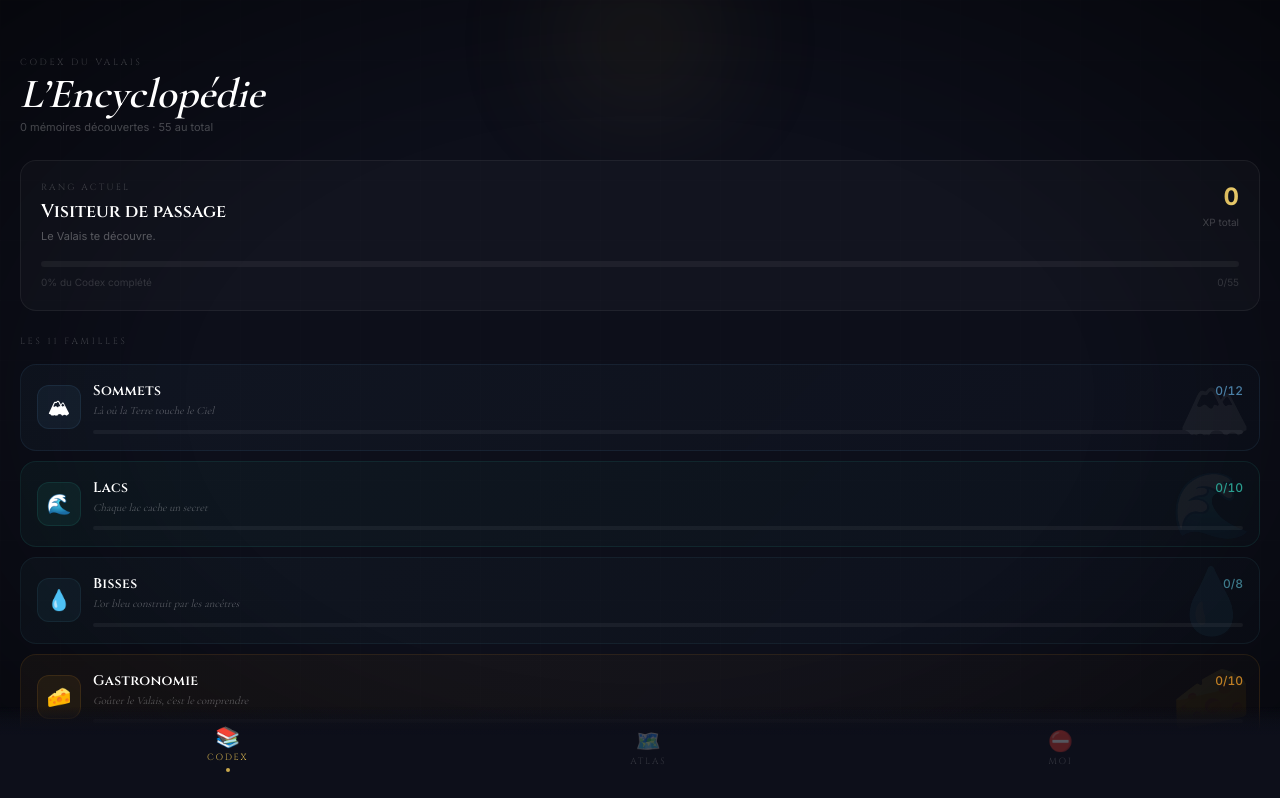
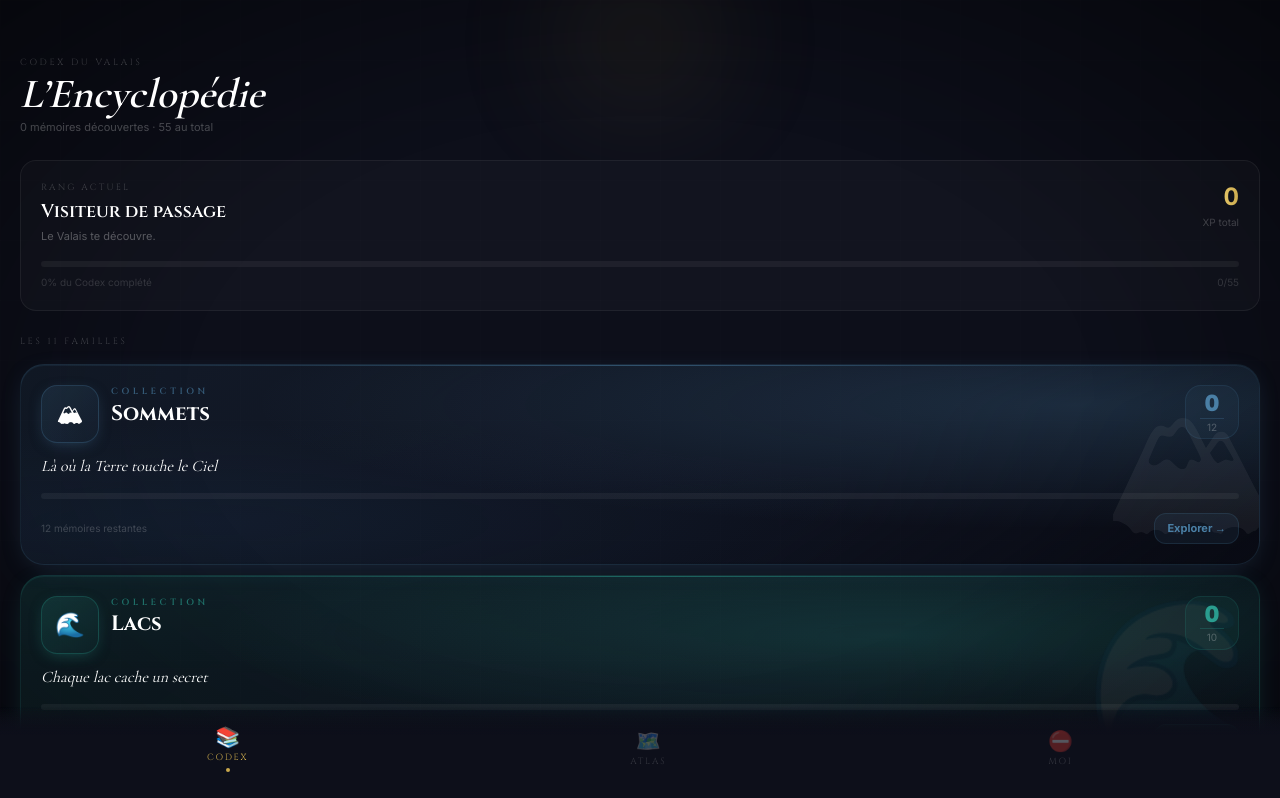
Before and after one commit to passemuraile/VALAIA, a Next.js app: page /codex in a window 1280 px wide. Shown: the top 798 px of the page. Built offline with nearby package versions, Linux system fonts and the light colour scheme.

Commit message:
feat: premium family cards — large format, glow, textures, Explorer CTA

```diff
--- a/src/components/codex/FamilyCard.tsx
+++ b/src/components/codex/FamilyCard.tsx
@@ -7,68 +7,153 @@ interface Props {
   discovered: number
 }
 
+const FAMILY_OVERLAY: Record<string, string> = {
+  sommets:     'radial-gradient(ellipse at 85% 20%, #4A7FA540 0%, transparent 55%), radial-gradient(ellipse at 15% 80%, #1A3A5C28 0%, transparent 45%)',
+  lacs:        'radial-gradient(ellipse at 70% 30%, #2A9D8F35 0%, transparent 55%), linear-gradient(180deg, #0D4A4418 0%, transparent 50%)',
+  bisses:      'radial-gradient(ellipse at 65% 35%, #3D7A8A32 0%, transparent 55%)',
+  gastronomie: 'radial-gradient(ellipse at 75% 25%, #C17F2432 0%, transparent 55%)',
+  traditions:  'radial-gradient(ellipse at 80% 20%, #8B2FC932 0%, transparent 55%), radial-gradient(ellipse at 20% 80%, #3A0D5C20 0%, transparent 45%)',
+  villages:    'radial-gradient(ellipse at 70% 40%, #8D6E4A28 0%, transparent 55%)',
+  vins:        'radial-gradient(ellipse at 80% 25%, #7B2D4232 0%, transparent 55%)',
+  patrimoine:  'radial-gradient(ellipse at 75% 25%, #5C7A3E28 0%, transparent 55%)',
+  reines:      'radial-gradient(ellipse at 80% 20%, #C45C1A28 0%, transparent 55%)',
+  evenements:  'radial-gradient(ellipse at 75% 20%, #E85D0430 0%, transparent 55%)',
+  legendes:    'radial-gradient(ellipse at 80% 30%, #6B5CE732 0%, transparent 55%), radial-gradient(ellipse at 20% 70%, #2D1B8C20 0%, transparent 45%)',
+}
+
 export function FamilyCard({ family, discovered }: Props) {
   const pct = family.total > 0 ? (discovered / family.total) * 100 : 0
   const isComplete = family.total > 0 && discovered >= family.total
+  const remaining = family.total - discovered
 
   return (
-    <Link href={`/codex/${family.key}`} className="family-card block">
+    <Link href={`/codex/${family.key}`} className="block group select-none">
       <div
-        className="relative rounded-2xl overflow-hidden p-4"
+        className="relative rounded-3xl overflow-hidden transition-all duration-300 group-hover:scale-[1.015] group-active:scale-[0.99]"
         style={{
-          border: `1px solid ${family.hex}22`,
-          background: `linear-gradient(135deg, ${family.hex}0F 0%, ${family.hex}06 100%)`,
+          background: `linear-gradient(145deg, ${family.hex}1C 0%, ${family.hexDark ?? family.hex}0E 65%, #090B14 100%)`,
+          border: `1px solid ${family.hex}32`,
+          boxShadow: `0 6px 28px -10px ${family.hex}55, inset 0 1px 0 ${family.hex}1E`,
+          minHeight: '195px',
         }}
       >
-        {/* Watermark emoji */}
-        <span className="absolute right-2 top-1/2 -translate-y-1/2 text-[64px] select-none pointer-events-none opacity-[0.05]">
-          {family.emoji}
-        </span>
+        {/* Family-specific overlay */}
+        <div
+          className="absolute inset-0 pointer-events-none"
+          style={{ backgroundImage: FAMILY_OVERLAY[family.key] ?? '' }}
+        />
 
-        <div className="flex items-center gap-3 relative z-10">
-          {/* Icon box */}
+        {/* Top shimmer */}
         <div
-            className="w-11 h-11 rounded-xl flex items-center justify-center text-xl flex-shrink-0"
-            style={{ background: `${family.hex}18`, border: `1px solid ${family.hex}28` }}
+          className="absolute top-0 left-10 right-10 h-px pointer-events-none"
+          style={{ background: `linear-gradient(90deg, transparent, ${family.hex}75, transparent)` }}
+        />
+
+        {/* Giant emoji watermark */}
+        <div
+          className="absolute -right-5 top-1/2 -translate-y-1/2 pointer-events-none select-none transition-transform duration-500 group-hover:scale-110 group-hover:-rotate-6"
+          style={{ fontSize: '155px', lineHeight: 1, opacity: 0.055 }}
         >
           {family.emoji}
         </div>
 
-          {/* Info */}
+        <div className="relative z-10 p-5 flex flex-col" style={{ minHeight: '195px' }}>
+
+          {/* Header */}
+          <div className="flex items-start gap-3 mb-3">
+            <div
+              className="w-[58px] h-[58px] rounded-2xl flex items-center justify-center text-2xl flex-shrink-0 transition-all duration-300 group-hover:scale-110"
+              style={{
+                background: `linear-gradient(135deg, ${family.hex}2C, ${family.hex}10)`,
+                border: `1.5px solid ${family.hex}48`,
+                boxShadow: `0 4px 16px -6px ${family.hex}80`,
+              }}
+            >
+              {family.emoji}
+            </div>
+
             <div className="flex-1 min-w-0">
-            <div className="flex items-center justify-between mb-0.5">
-              <h3 className="text-sm font-semibold text-white tracking-wide" style={{ fontFamily: 'var(--font-cinzel), serif' }}>
+              <p
+                className="text-[9px] uppercase tracking-[0.4em] mb-0.5 font-semibold"
+                style={{ color: `${family.hex}AA`, fontFamily: 'var(--font-cinzel), serif' }}
+              >
+                Collection
+              </p>
+              <h3
+                className="text-[1.3rem] font-bold text-white leading-tight"
+                style={{ fontFamily: 'var(--font-cinzel), serif' }}
+              >
                 {family.name}
               </h3>
-              <span className="text-xs tabular-nums font-medium flex-shrink-0 ml-2" style={{ color: family.hex }}>
-                {discovered}/{family.total}
+            </div>
+
+            {/* Counter badge */}
+            <div
+              className="flex flex-col items-center justify-center w-[54px] h-[54px] rounded-2xl flex-shrink-0"
+              style={{ background: `${family.hex}14`, border: `1px solid ${family.hex}28` }}
+            >
+              <span
+                className="text-[1.4rem] font-black tabular-nums leading-none"
+                style={{ color: family.hex }}
+              >
+                {discovered}
               </span>
+              <div className="w-6 h-px my-[3px]" style={{ background: `${family.hex}45` }} />
+              <span className="text-[10px] text-white/25 leading-none">{family.total}</span>
             </div>
-            <p className="text-[11px] text-white/30 mb-2.5 truncate" style={{ fontFamily: 'var(--font-cormorant), serif', fontStyle: 'italic' }}>
+          </div>
+
+          {/* Tagline */}
+          <p
+            className="text-white/38 mb-4 leading-snug flex-1"
+            style={{ fontFamily: 'var(--font-cormorant), serif', fontStyle: 'italic', fontSize: '1rem' }}
+          >
             {family.tagline}
           </p>
-            <div className="h-1 rounded-full bg-white/[0.05] overflow-hidden">
+
+          {/* Progress bar */}
+          <div className="mb-3.5">
+            <div className="h-[6px] rounded-full overflow-hidden" style={{ background: 'rgba(255,255,255,0.05)' }}>
               <div
-                className="h-full rounded-full transition-all duration-700 ease-out"
+                className="h-full rounded-full transition-all duration-1000 ease-out"
                 style={{
                   width: `${pct}%`,
                   background: isComplete
-                    ? `linear-gradient(90deg, ${family.hex}, #C9A84C)`
-                    : `linear-gradient(90deg, ${family.hex}70, ${family.hex})`,
+                    ? `linear-gradient(90deg, ${family.hex}, #E8C96A)`
+                    : `linear-gradient(90deg, ${family.hex}85, ${family.hex})`,
+                  boxShadow: pct > 2 ? `0 0 10px ${family.hex}90` : 'none',
                 }}
               />
             </div>
           </div>
-        </div>
 
-        {isComplete && (
+          {/* Footer */}
+          <div className="flex items-center justify-between">
+            {isComplete ? (
               <span
-            className="absolute top-2.5 right-10 text-[9px] font-bold px-1.5 py-0.5 rounded-full"
-            style={{ background: '#C9A84C18', color: '#C9A84C', border: '1px solid #C9A84C35' }}
+                className="text-[10px] font-bold px-2.5 py-1 rounded-full"
+                style={{ background: '#C9A84C18', color: '#C9A84C', border: '1px solid #C9A84C40' }}
               >
-            ✶ Complet
+                ✦ Collection complète
+              </span>
+            ) : (
+              <span className="text-[10px] text-white/20">
+                {remaining} {remaining === 1 ? 'mémoire restante' : 'mémoires restantes'}
               </span>
             )}
+
+            <div
+              className="text-[11px] font-bold px-3 py-1.5 rounded-xl transition-all duration-200 group-hover:scale-105"
+              style={{
+                background: `${family.hex}18`,
+                color: family.hex,
+                border: `1px solid ${family.hex}32`,
+              }}
+            >
+              Explorer →
+            </div>
+          </div>
+        </div>
       </div>
     </Link>
   )
```
Lines whose indentation alone changed are shown as unchanged.
